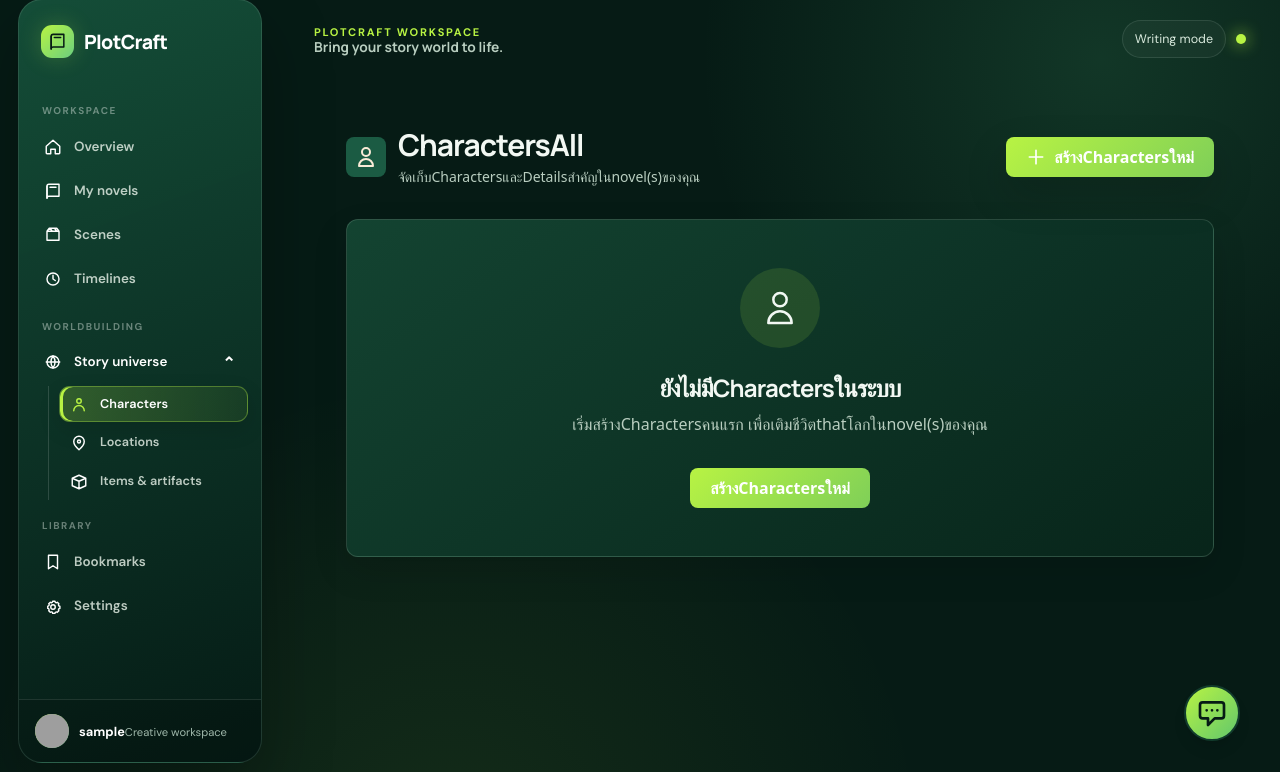
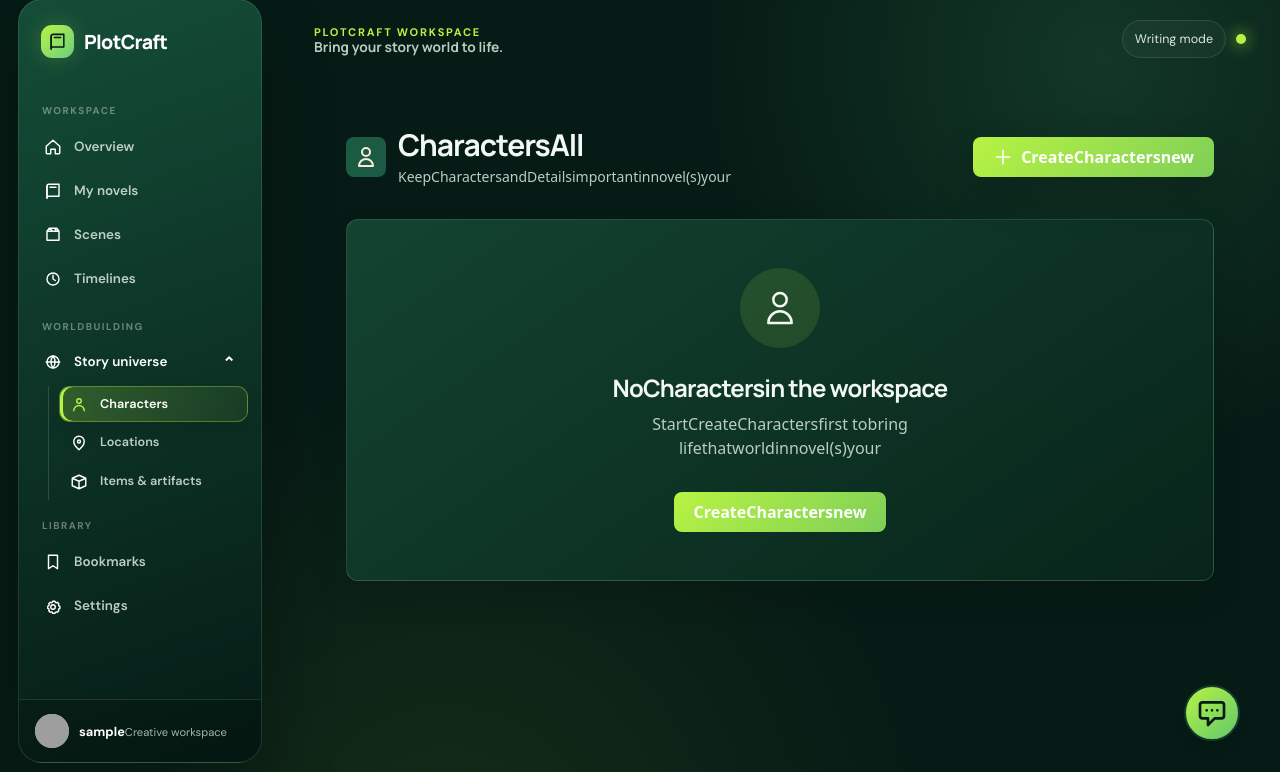
Before and after one commit to maythiya/plotcraft, a Django app: page /worldbuilding/characters/ in a window 1280 px wide. Shown: the part 19-791 px from the top of the page. Run offline with Django 5.2, Linux system fonts and the light colour scheme; the visitor is signed in with stand-in values (Sample User, id 1); data that the repository does not hold is empty; some libraries are stand-ins or nearby versions; grey boxes are pictures that could not be loaded.

Commit message:
fix(i18n): complete English interface translation

```diff
--- a/plotcraft/templates/worldbuilding/character_list.html
+++ b/plotcraft/templates/worldbuilding/character_list.html
@@ -10,11 +10,11 @@
         <div class="p-2 bg-[#2F4F4F] rounded-lg text-[#FAEBD7]">
           <svg class="h-6 w-6" fill="none" viewBox="0 0 24 24" stroke="currentColor"><path stroke-linecap="round" stroke-linejoin="round" stroke-width="2" d="M16 7a4 4 0 11-8 0 4 4 0 018 0zM12 14a7 7 0 00-7 7h14a7 7 0 00-7-7z"/></svg>
         </div>
-        <div><h1 class="text-3xl font-bold text-[#2F4F4F]">CharactersAll</h1><p class="text-sm text-gray-500 mt-1">จัดเก็บCharactersและDetailsสำคัญในnovel(s)ของคุณ</p></div>
+        <div><h1 class="text-3xl font-bold text-[#2F4F4F]">CharactersAll</h1><p class="text-sm text-gray-500 mt-1">KeepCharactersandDetailsimportantinnovel(s)your</p></div>
       </div>
       <a href="{% url 'plotcraft:character_create' %}" class="px-5 py-2 bg-[#DAA520] hover:bg-[#b8860b] text-white rounded-lg shadow-md hover:shadow-lg transition font-semibold flex items-center gap-2 self-start sm:self-auto">
         <svg class="h-5 w-5" fill="none" viewBox="0 0 24 24" stroke="currentColor"><path stroke-linecap="round" stroke-linejoin="round" stroke-width="2" d="M12 4v16m8-8H4"/></svg>
-        สร้างCharactersใหม่
+        CreateCharactersnew
       </a>
     </div>
 
@@ -43,14 +43,14 @@
         <div class="p-6 flex-1 flex flex-col relative">
           <div class="absolute top-0 left-0 w-full h-1 bg-[#DAA520]"></div>
           {% if character.project %}
-          <div class="mb-3"><span class="inline-block px-2 py-1 bg-[#FAEBD7] text-[#2F4F4F] text-xs font-bold rounded-md border border-[#2F4F4F]/10 truncate max-w-[190px]">จากnovel(s): {{ character.project.title|default:character.project }}</span></div>
+          <div class="mb-3"><span class="inline-block px-2 py-1 bg-[#FAEBD7] text-[#2F4F4F] text-xs font-bold rounded-md border border-[#2F4F4F]/10 truncate max-w-[190px]">Fromnovel(s): {{ character.project.title|default:character.project }}</span></div>
           {% endif %}
           {% if character.alias %}<p class="text-sm text-gray-500 mb-3">“{{ character.alias }}”</p>{% endif %}
-          <div class="text-gray-600 mb-6 text-sm line-clamp-3 leading-relaxed grow">{{ character.personality|default:"ยังไม่มีDetailsCharacters" }}</div>
+          <div class="text-gray-600 mb-6 text-sm line-clamp-3 leading-relaxed grow">{{ character.personality|default:"NoDetailsCharacters" }}</div>
           <div class="mt-auto flex items-center justify-between pt-4 border-t border-gray-100">
             <a href="{% url 'plotcraft:character_detail' character.id %}" class="px-4 py-2 border border-[#2F4F4F] rounded-lg text-[#2F4F4F] font-semibold text-sm flex items-center gap-2 hover:bg-[#2F4F4F] hover:text-[#FAEBD7] transition">
               <svg class="w-4 h-4" fill="none" viewBox="0 0 24 24" stroke="currentColor"><path stroke-linecap="round" stroke-linejoin="round" stroke-width="2" d="M15 12a3 3 0 11-6 0 3 3 0 011.5-2.598M2.458 12C3.732 7.943 7.523 5 12 5c4.478 0 8.268 2.943 9.542 7-1.274 4.057-5.064 7-9.542 7-1.2 0-2.34-.212-3.396-.602"/></svg>
-              ดูข้อมูล
+              View details
             </a>
             <a href="{% url 'plotcraft:character_edit' character.id %}" class="text-[#DAA520] hover:text-[#b8860b] font-medium text-sm flex items-center gap-1">Edit</a>
           </div>
@@ -61,9 +61,9 @@
     {% else %}
     <div class="bg-white rounded-xl p-12 text-center border border-[#FAEBD7] shadow-sm flex flex-col items-center justify-center min-h-[300px]">
       <div class="w-20 h-20 bg-[#FAEBD7] rounded-full flex items-center justify-center text-[#2F4F4F] mb-6"><svg class="h-10 w-10" fill="none" viewBox="0 0 24 24" stroke="currentColor"><path stroke-linecap="round" stroke-linejoin="round" stroke-width="1.5" d="M16 7a4 4 0 11-8 0 4 4 0 018 0zM12 14a7 7 0 00-7 7h14a7 7 0 00-7-7z"/></svg></div>
-      <h3 class="text-2xl font-bold text-[#2F4F4F] mb-2">ยังไม่มีCharactersในระบบ</h3>
-      <p class="text-gray-500 mb-8 max-w-md">เริ่มสร้างCharactersคนแรก เพื่อเติมชีวิตthatโลกในnovel(s)ของคุณ</p>
-      <a href="{% url 'plotcraft:character_create' %}" class="px-5 py-2 bg-[#DAA520] text-white rounded-lg font-semibold">สร้างCharactersใหม่</a>
+      <h3 class="text-2xl font-bold text-[#2F4F4F] mb-2">NoCharactersin the workspace</h3>
+      <p class="text-gray-500 mb-8 max-w-md">StartCreateCharactersfirst tobring lifethatworldinnovel(s)your</p>
+      <a href="{% url 'plotcraft:character_create' %}" class="px-5 py-2 bg-[#DAA520] text-white rounded-lg font-semibold">CreateCharactersnew</a>
     </div>
     {% endif %}
   </div>
```
